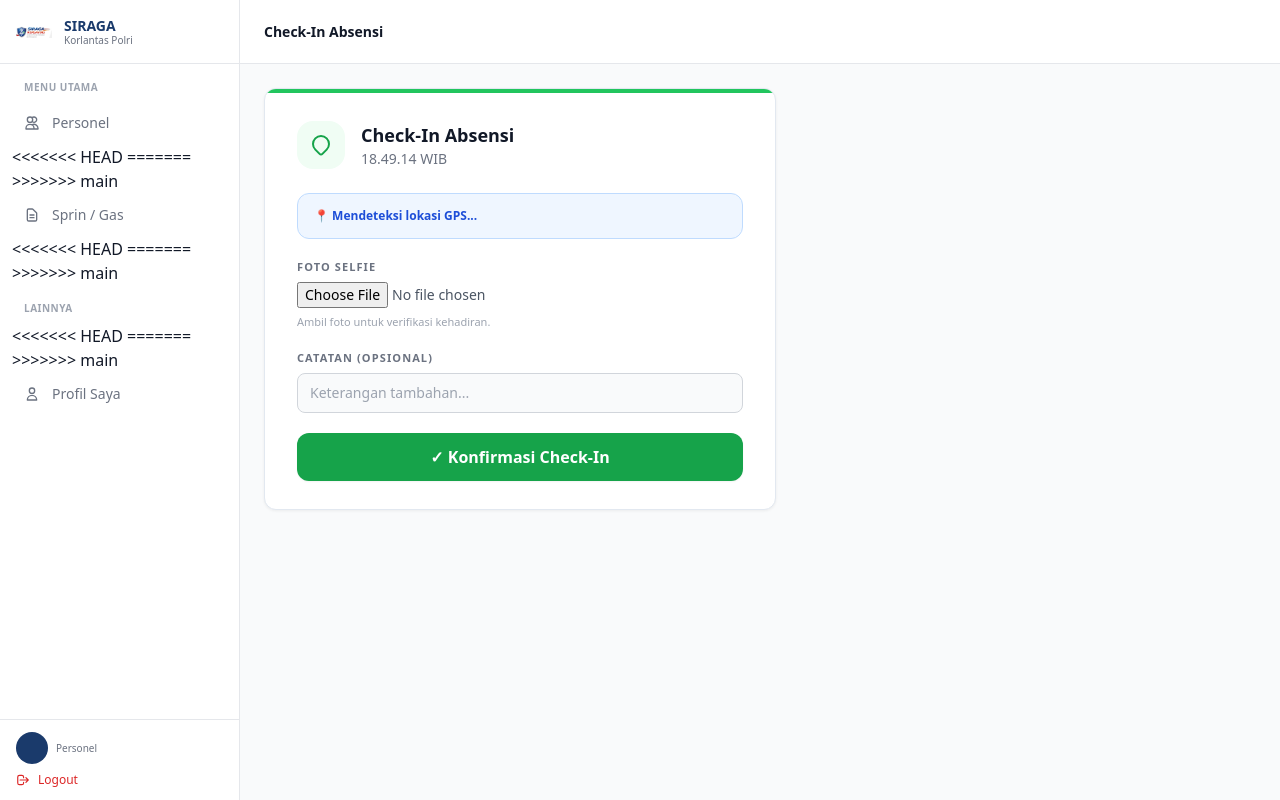
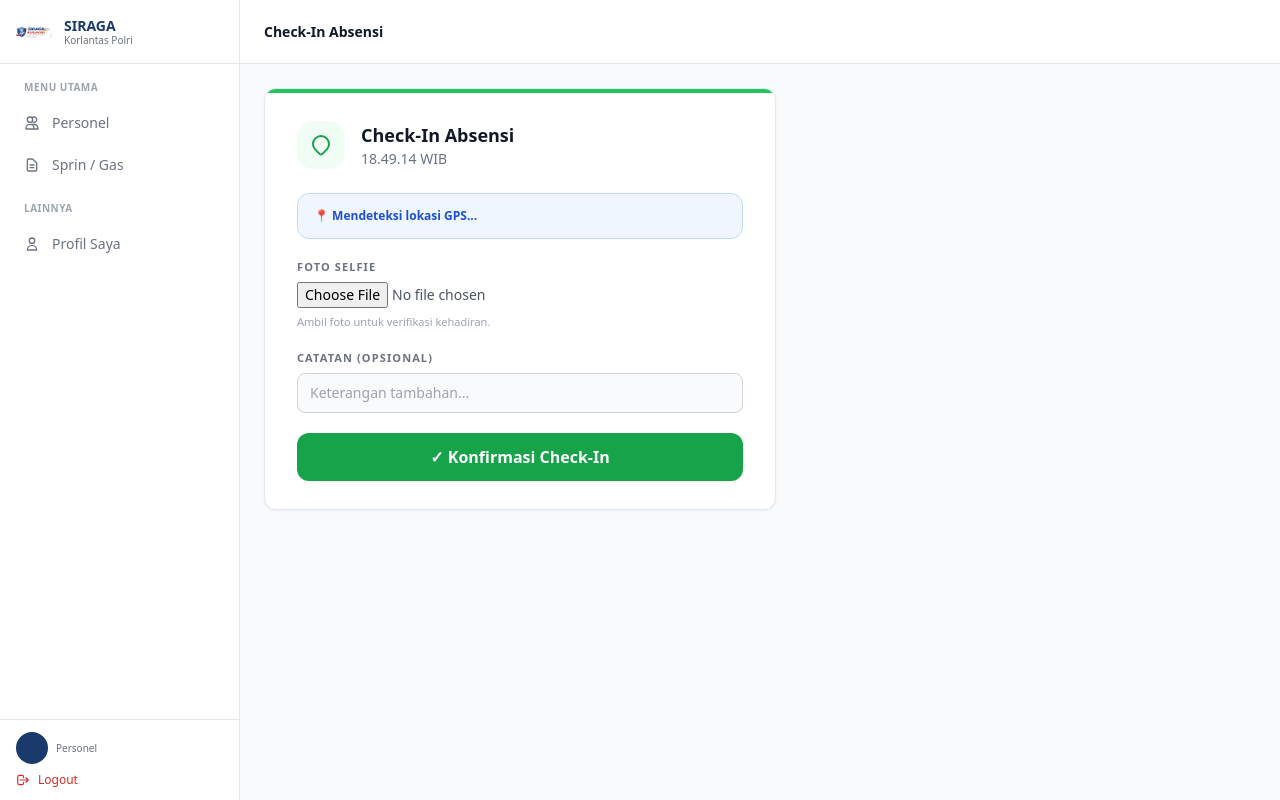
Before and after one commit to whysyahrizal/propensi, a Django app: page /absensi/checkin/ in a window 1280 px wide. Run offline with Django 5.2, Linux system fonts and the light colour scheme; the visitor is signed in with stand-in values (Sample User, id 1); data that the repository does not hold is empty; parts of the project's set-up code (start-up, migrations or seed data) failed here and were passed over; some libraries are stand-ins or nearby versions.

Commit message:
fix: resolve merge conflicts in base.html

```diff
--- a/templates/base.html
+++ b/templates/base.html
@@ -88,15 +88,14 @@
             </a>
           </li>
           {% endif %}
-<<<<<<< HEAD
+          <!-- Absensi (belum tersedia) -->
           <!--
           <li><a href="#" class="flex items-center gap-3 rounded-lg px-3 py-2.5 text-sm font-medium text-gray-500 hover:bg-gray-100"><svg class="w-4 h-4 shrink-0" fill="none" stroke="currentColor" viewBox="0 0 24 24"><path stroke-linecap="round" stroke-linejoin="round" stroke-width="2" d="M9 12l2 2 4-4m6 2a9 9 0 11-18 0 9 9 0 0118 0z"/></svg>Absensi</a></li>
           -->
+          <!-- Cuti / Izin (belum tersedia) -->
           <!--
           <li><a href="#" class="flex items-center gap-3 rounded-lg px-3 py-2.5 text-sm font-medium text-gray-500 hover:bg-gray-100"><svg class="w-4 h-4 shrink-0" fill="none" stroke="currentColor" viewBox="0 0 24 24"><path stroke-linecap="round" stroke-linejoin="round" stroke-width="2" d="M8 7V3m8 4V3m-9 8h10M5 21h14a2 2 0 002-2V7a2 2 0 00-2-2H5a2 2 0 00-2 2v12a2 2 0 002 2z"/></svg>Cuti / Izin</a></li>
           -->
-=======
->>>>>>> main
           <li>
             <a href="{% url 'sprin:daftar' %}"
               class="flex items-center gap-3 rounded-lg px-3 py-2.5 text-sm font-medium transition-colors
@@ -108,22 +107,18 @@
               Sprin / Gas
             </a>
           </li>
-<<<<<<< HEAD
+          <!-- Pengumuman (belum tersedia) -->
           <!--
           <li><a href="#" class="flex items-center gap-3 rounded-lg px-3 py-2.5 text-sm font-medium text-gray-500 hover:bg-gray-100"><svg class="w-4 h-4 shrink-0" fill="none" stroke="currentColor" viewBox="0 0 24 24"><path stroke-linecap="round" stroke-linejoin="round" stroke-width="2" d="M11 5.882V19.24a1.76 1.76 0 01-3.417.592l-2.147-6.15M18 13a3 3 0 100-6M5.436 13.683A4.001 4.001 0 017 6h1.832c4.1 0 7.625-1.234 9.168-3v14c-1.543-1.766-5.067-3-9.168-3H7a3.988 3.988 0 01-1.564-.317z"/></svg>Pengumuman</a></li>
           -->
-=======
->>>>>>> main
         </ul>
 
         <p class="text-[10px] font-semibold text-gray-400 uppercase tracking-wider px-3 mb-2">Lainnya</p>
         <ul class="flex flex-col gap-0.5">
-<<<<<<< HEAD
+          <!-- Notifikasi (belum tersedia) -->
           <!--
           <li><a href="#" class="flex items-center gap-3 rounded-lg px-3 py-2.5 text-sm font-medium text-gray-500 hover:bg-gray-100"><svg class="w-4 h-4 shrink-0" fill="none" stroke="currentColor" viewBox="0 0 24 24"><path stroke-linecap="round" stroke-linejoin="round" stroke-width="2" d="M15 17h5l-1.405-1.405A2.032 2.032 0 0118 14.158V11a6.002 6.002 0 00-4-5.659V5a2 2 0 10-4 0v.341C7.67 6.165 6 8.388 6 11v3.159c0 .538-.214 1.055-.595 1.436L4 17h5m6 0v1a3 3 0 11-6 0v-1m6 0H9"/></svg>Notifikasi</a></li>
           -->
-=======
->>>>>>> main
           <li>
             <a href="{% url 'accounts:profil' %}"
               class="flex items-center gap-3 rounded-lg px-3 py-2.5 text-sm font-medium text-gray-500 hover:bg-gray-100 hover:text-gray-900 transition-colors">
```
Lines whose indentation alone changed are shown as unchanged.
